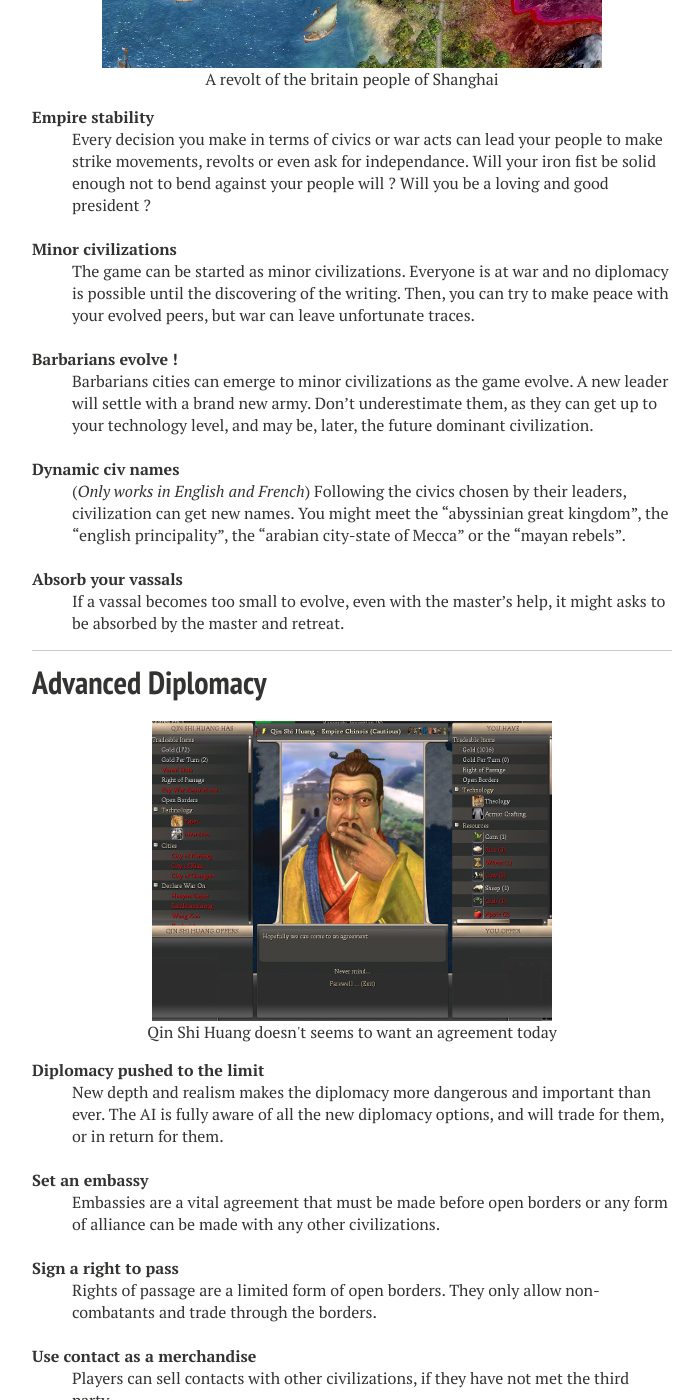
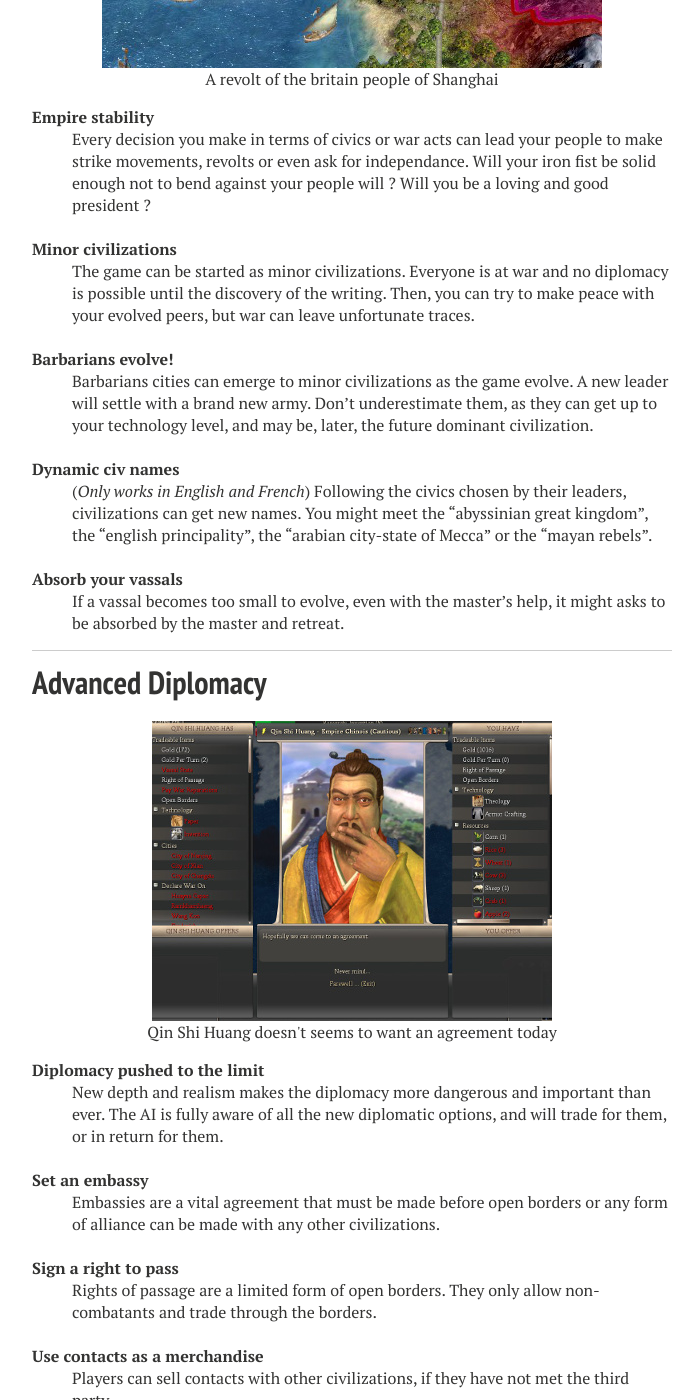
Before and after one commit to dbkblk/rand_website, a Jekyll site: the page built from pages/features/index.md, in a window 1280 px wide and 1400 px high, scrolled down 1612 px. Shown: the whole window, without its empty margins (288-987 px from the left). Built offline with Jekyll 4.4.1, drawn with Linux system fonts in a browser that asks for light colours; nearby versions of some CDN libraries; some of the changed text lies outside the part shown.

Commit message:
Made the proper nouns in italic and fixed some spelling mistakes

```diff
--- a/pages/features/index.md
+++ b/pages/features/index.md
@@ -1,6 +1,6 @@
 ---
 layout: page
-title: "New features (since Beyond the Sword)"
+title: "New features (since 'Beyond the Sword')"
 date: 2015-01-15
 modified:
 excerpt: "List the features of the mod"
@@ -36,7 +36,7 @@ image:
  <br>
 **New buildings & wonders**
 : From the early apiary to the vertical farms, develop your cities and please your people with new buildings.
-Draw in the Lascaux caves, found the hanseatic league or create the olympic games, everything is possible in A New Dawn !
+Draw in the Lascaux caves, found the hanseatic league or create the olympic games, everything is possible in _A New Dawn_ !
 
 <br>
 **Totally rebalanced with the community feedback**
@@ -55,15 +55,15 @@ Draw in the Lascaux caves, found the hanseatic league or create the olympic game
 
 <br>
 **Minor civilizations**
-: The game can be started as minor civilizations. Everyone is at war and no diplomacy is possible until the discovering of the writing. Then, you can try to make peace with your evolved peers, but war can leave unfortunate traces.
+: The game can be started as minor civilizations. Everyone is at war and no diplomacy is possible until the discovery of the writing. Then, you can try to make peace with your evolved peers, but war can leave unfortunate traces.
 
 <br>
-**Barbarians evolve !**
+**Barbarians evolve!**
 : Barbarians cities can emerge to minor civilizations as the game evolve. A new leader will settle with a brand new army. Don't underestimate them, as they can get up to your technology level, and may be, later, the future dominant civilization.
 
 <br>
 **Dynamic civ names**
-: (*Only works in English and French*) Following the civics chosen by their leaders, civilization can get new names. You might meet the "abyssinian great kingdom", the "english principality", the "arabian city-state of Mecca" or the "mayan rebels".
+: (*Only works in English and French*) Following the civics chosen by their leaders, civilizations can get new names. You might meet the "abyssinian great kingdom", the "english principality", the "arabian city-state of Mecca" or the "mayan rebels".
 
 <br>
 **Absorb your vassals**
@@ -74,7 +74,7 @@ Draw in the Lascaux caves, found the hanseatic league or create the olympic game
 <center><img src="{{ site.url }}/images/feat_diplomacy.jpg"></center>
 <center>Qin Shi Huang doesn't seems to want an agreement today</center>
 **Diplomacy pushed to the limit**
-: New depth and realism makes the diplomacy more dangerous and important than ever. The AI is fully aware of all the new diplomacy options, and will trade for them, or in return for them.
+: New depth and realism makes the diplomacy more dangerous and important than ever. The AI is fully aware of all the new diplomatic options, and will trade for them, or in return for them.
 
 <br>
 **Set an embassy**
@@ -85,7 +85,7 @@ Draw in the Lascaux caves, found the hanseatic league or create the olympic game
 : Rights of passage are a limited form of open borders. They only allow non-combatants and trade through the borders.
 
 <br>
-**Use contact as a merchandise**
+**Use contacts as a merchandise**
 : Players can sell contacts with other civilizations, if they have not met the third party.
 
 <br>
@@ -203,10 +203,10 @@ Thanks to the usage of a platform it is easy to contribute to translate the game
 <hr>
 # Technical features
 <center><img src="{{ site.url }}/images/feat_technical.jpg"></center>
-<center>Civilization IV is powered by C++, Python and XML.</center>
+<center><i>Civilization IV</i> is powered by C++, Python and XML.</center>
 **Savegame compatibility**
-: Created by the C2C mod team, a reliable algorithm ensure savegame compatibility after updates. Your savegame will be forever compatible with past and future releases.
+: Created by the _C2C mod team_, a reliable algorithm ensure savegame compatibility after updates. Your savegame will be forever compatible with past and future releases.
 
 <br>
 **Increased game performance**
-: Created by the C2C mod team, the graphics paging option allow to virtually remove all MAF errors seen in Beyond the Sword and other heavy mods, and dramatically increase graphical performance on latter games.
+: Created by the _C2C mod team_, the graphics paging option allow to virtually remove all MAF errors seen in Beyond the Sword and other heavy mods, and dramatically increase graphical performance on latter games.
```
Also changed, not shown: other parts of pages/features/index.md (+7 -7 lines), _includes/main.md (+3 -3 lines).
